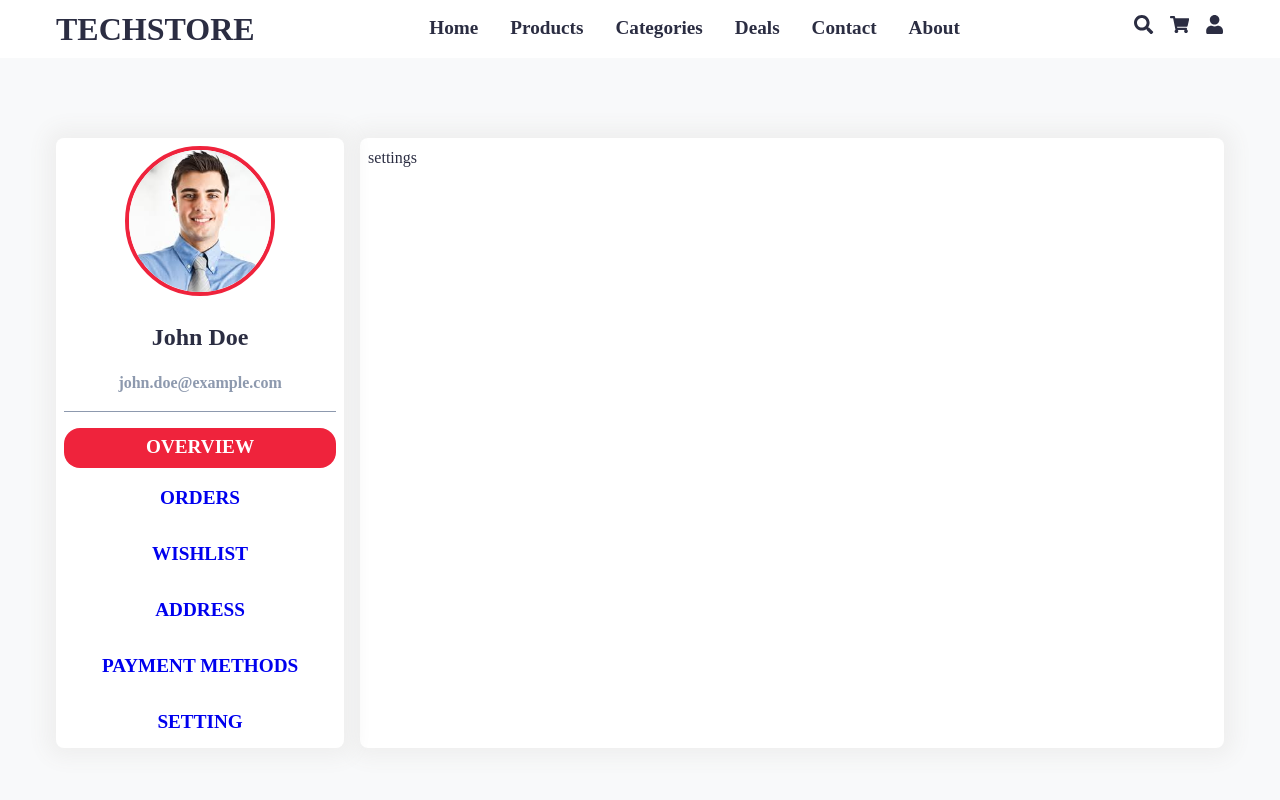
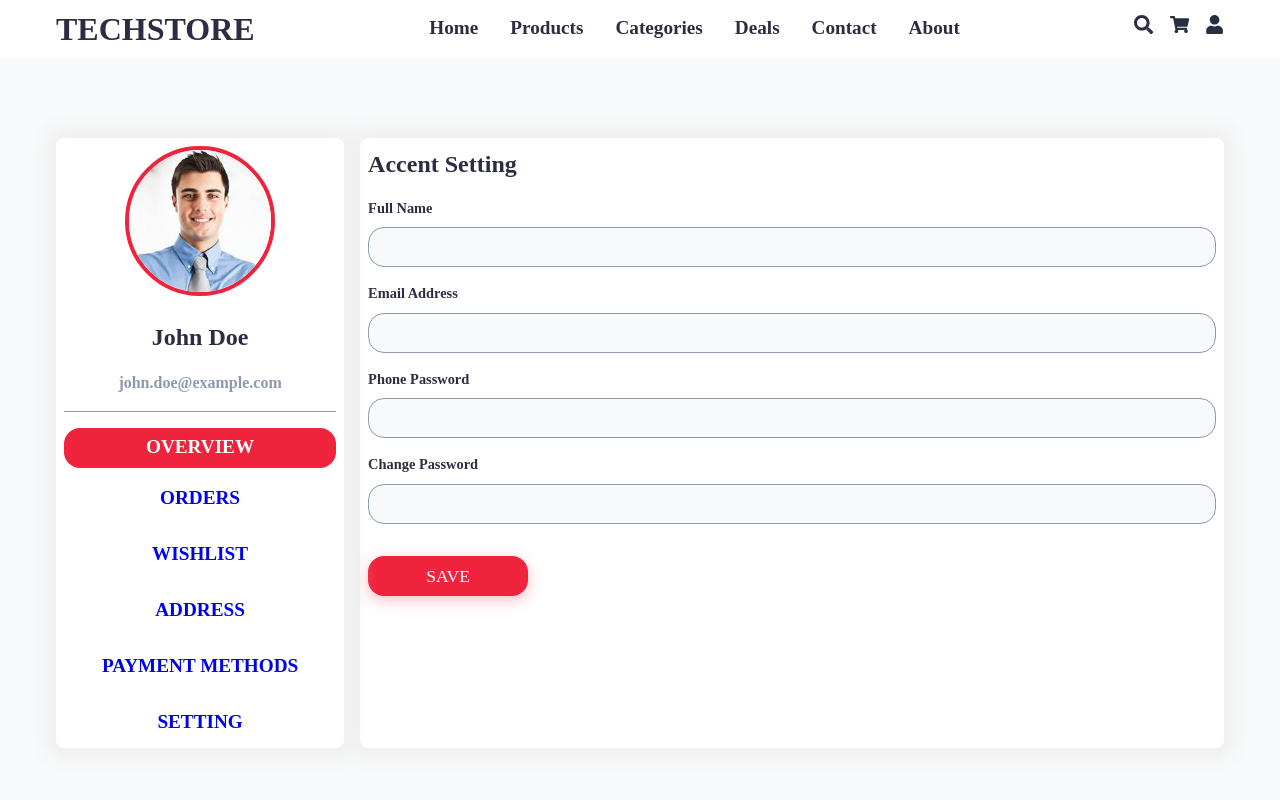
Before and after one commit to mohammadmehdidalvandii/techstore-front-end, a React (Vite) app: page /UserPanel/Settings in a window 1280 px wide. Shown: the top 800 px of the page. Built offline with nearby package versions, Linux system fonts and the light colour scheme.

Commit message:
create sectio accentSetting fot userPanel/Settings

```diff
--- /dev/null
+++ b/src/components/template/user-panel/AccentSetting/AccentSetting.css
@@ -0,0 +1,10 @@
+.accentSetting{
+    display: block;
+    width: 100%;
+}
+.accentSetting .title{
+    display: block;
+    font-family: var(--font-rubikBold);
+    font-size: 1.5rem;
+    font-weight: 900;
+}
--- /dev/null
+++ b/src/components/template/user-panel/AccentSetting/AccentSetting.tsx
@@ -0,0 +1,31 @@
+import React from 'react';
+import './AccentSetting.css'
+
+const AccentSetting:React.FC = ()=>{
+  return (
+    <section className="accentSetting">
+            <h5 className="title">Accent Setting</h5>
+            <form action="#" className="form">
+                <div className="group_form">
+                    <label htmlFor="" className="label_form">Full Name</label>
+                    <input type="text" className="input_form" />
+                </div>
+                <div className="group_form">
+                    <label htmlFor="" className="label_form">Email Address</label>
+                    <input type="text" className="input_form" />
+                </div>
+                <div className="group_form">
+                    <label htmlFor="" className="label_form">Phone Password</label>
+                    <input type="text" className="input_form" />
+                </div>
+                <div className="group_form">
+                    <label htmlFor="" className="label_form">Change Password</label>
+                    <input type="text" className="input_form" />
+                </div>
+                <button className="btn primary">Save</button>
+            </form>
+    </section>
+  )
+}
+
+export default AccentSetting
--- a/src/page/User-panel/Settings.tsx
+++ b/src/page/User-panel/Settings.tsx
@@ -1,5 +1,6 @@
 import Footer from '@components/module/Footer/Footer';
 import Navbar from '@components/module/Navbar/Navbar';
+import AccentSetting from '@components/template/user-panel/AccentSetting/AccentSetting';
 import UserPanelNav from '@components/template/user-panel/UserPanelNav/UserPanelNav';
 import React from 'react';
 
@@ -12,7 +13,7 @@ const Settings:React.FC = ()=>{
             <UserPanelNav/>
         </div>
         <div className="userPanel_content box">
-            settings
+            <AccentSetting/>
         </div>
      </div>
     <Footer/>
```
